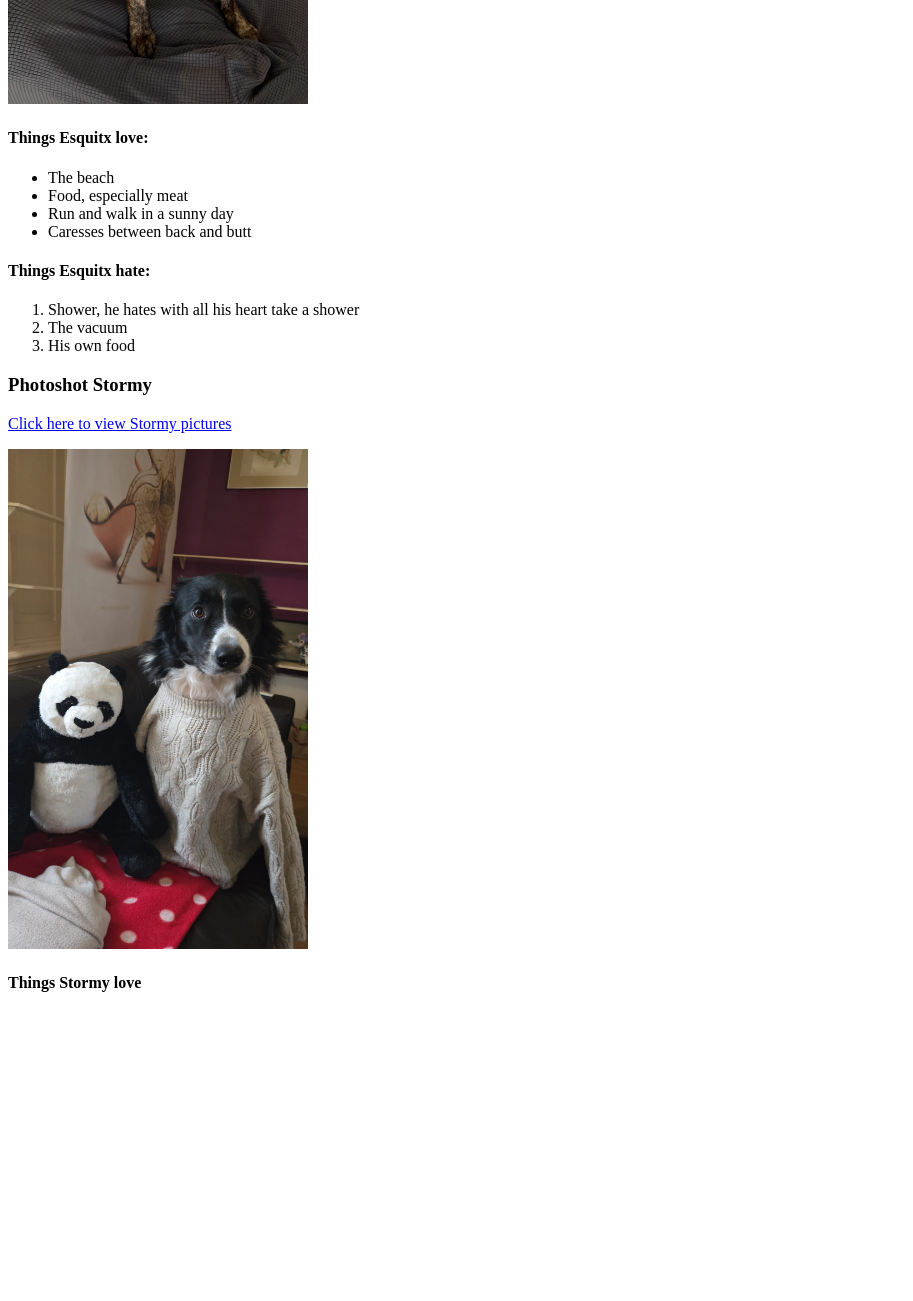
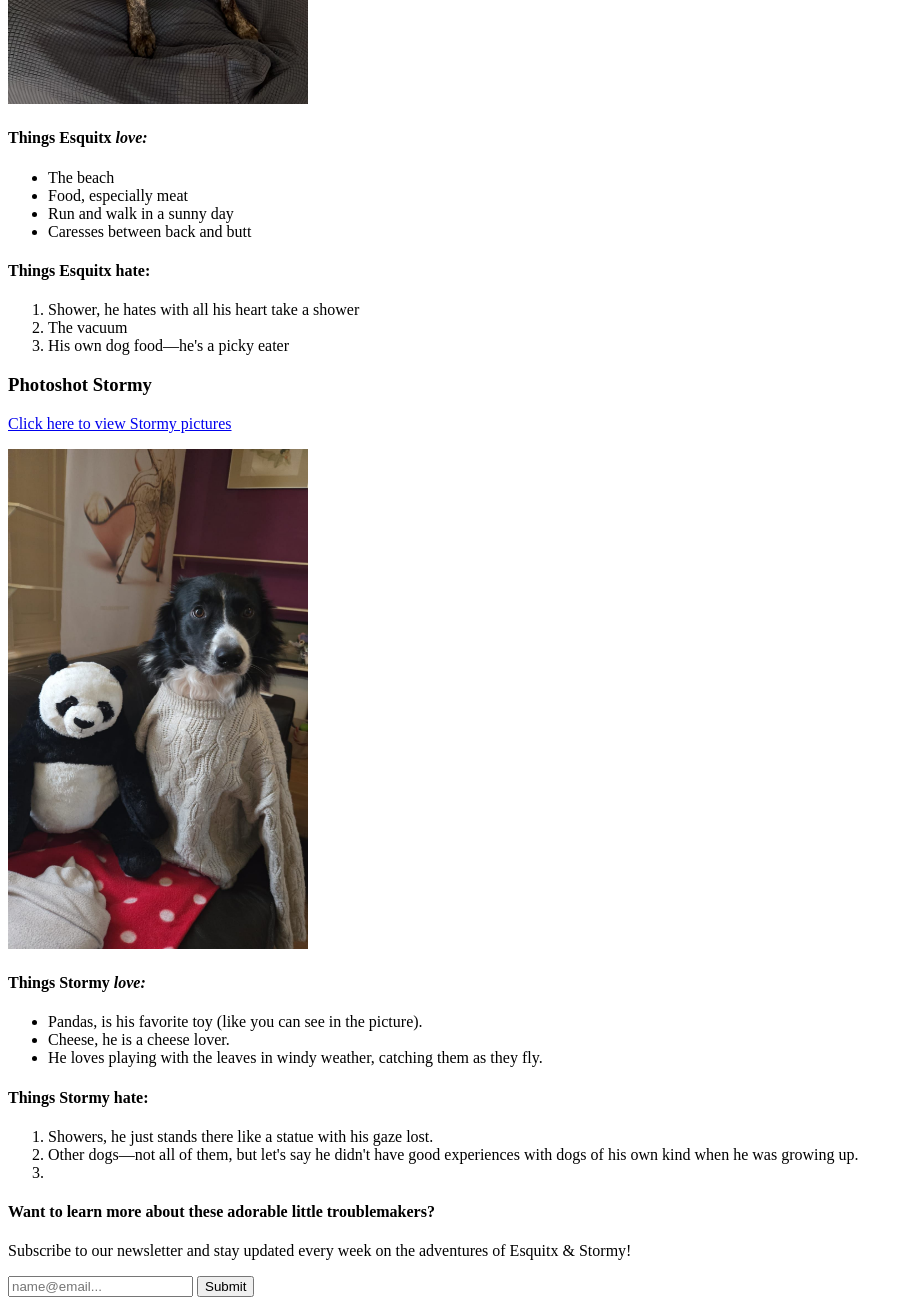
Before and after one commit to Eslavic/Learning-Web-Development, a plain HTML site: page FreeCodeCamp/01_HTML_Tutorial_Basics/index.html in a window 1280 px wide. Shown: the part 720-2021 px from the top of the page, without its empty margins (0-913 px from the left). Before the commit the page ends 1733 px from the top, so only its background shows below. Drawn offline with Linux system fonts and the light colour scheme.

Commit message:
Added text emphasis elements (<strong>), form-related elements (<form>, <input>, <button>), and their common attributes to the code and notes.

```diff
--- a/FreeCodeCamp/01_HTML_Tutorial_Basics/index.html
+++ b/FreeCodeCamp/01_HTML_Tutorial_Basics/index.html
@@ -16,7 +16,7 @@
             <h3>Photoshot Esquitx</h3>
             <p>Click here to view Esquitx pictures</p>
             <img src="Assets/Gentleman_Esquitx.jpg" width="300" height="500" alt="A cute brown and orange dog sitting with a blue scarf">
-            <h4>Things Esquitx love:</h4>
+            <h4>Things Esquitx <em>love:</em></h4>
             <ul>
                 <li>The beach</li>
                 <li>Food, especially meat</li>
@@ -27,7 +27,7 @@
             <ol>
                 <li>Shower, he hates with all his heart take a shower</li>
                 <li>The vacuum</li>
-                <li>His own food</li>
+                <li>His own dog food—he's a picky eater</li>
             </ol>
             <h3>Photoshot Stormy</h3>
 
@@ -35,7 +35,26 @@
             </p>
             <!-- This is not gonna appear in the final output-->
             <img src="Assets/Stormy_Abrigado.jpg" width="300" height="500" alt="A cute Border Collie wearing a sweater, sitting next to a panda stuffed animal">
-            <h4>Things Stormy love</h4>
+            <h4>Things Stormy <em>love:</em></h4>
+            <ul>
+                <li>Pandas, is his favorite toy (like you can see in the picture).</li>
+                <li>Cheese, he is a cheese lover.</li>
+                <li>He loves playing with the leaves in windy weather, catching them as they fly.</li>
+            </ul>
+            <h4>Things Stormy hate:</h4>
+            <ol>
+                <li>Showers, he just stands there like a statue with his gaze lost.</li>
+                <li>Other dogs—not all of them, but let's say he didn't have good experiences with dogs of his own kind when he was growing up.</li>
+                <li></li>
+            </ol>
+
+            <h4>Want to learn more about these adorable little troublemakers?</h4>
+            <p>Subscribe to our newsletter and stay updated every week on the adventures of Esquitx & Stormy!</p>
+            <form action="/users-suscribe">
+                <input type="email" placeholder="name@email..." required>
+                <button type="submit">Submit</button>
+
+            </form>
         </main>
     </body>
 </html>
```
Also changed, not shown: FreeCodeCamp/01_HTML_Tutorial_Basics/Assets/Stormy Shower.jpg (added), 1 other file.
